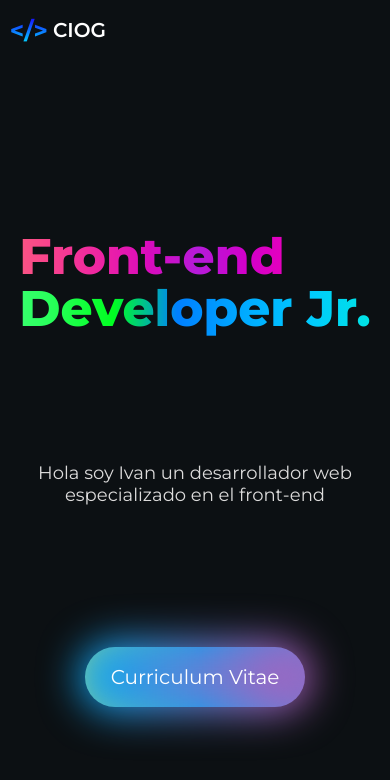
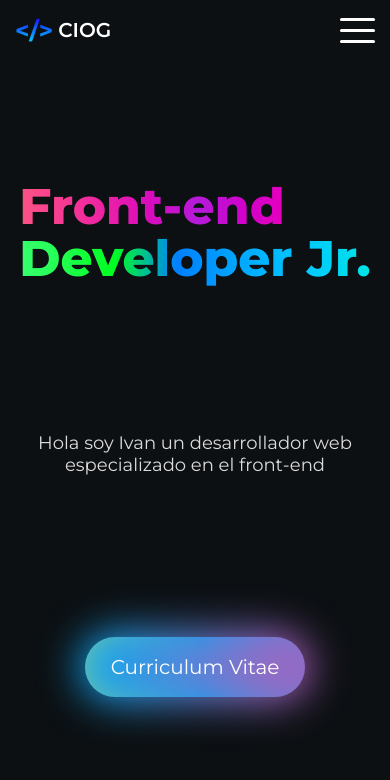
Before and after one commit to CIOG2/Portafolio, a Next.js app: page / in a window 390 px wide. Shown: the top 780 px of the page. Built offline with nearby package versions, Linux system fonts and the light colour scheme.

Commit message:
Hamburguer button ready

```diff
--- a/Components/Header/MenuHamburguer/index.tsx
+++ b/Components/Header/MenuHamburguer/index.tsx
@@ -1,12 +1,32 @@
 import Styles from './styles.module.scss';
+import { useRef, FC } from 'react'
 
-const menuHamburguer = () => {
+const MenuHamburguer = (hamburguerEfect: any) => {
+
+    const container = useRef<HTMLDivElement>(null);
+    const nombresLink = ["Sobre Mi", "Experiencia", "Contacto"]
+
+    setTimeout(() => {
+        if(container.current !== null)
+            container.current.style.right = "0%"
+    }, 10);
 
     return(
-        <div>
-
+        <div
+            ref={container}
+            className={Styles["hamburguer__menu"]}
+        >
+            {nombresLink.map((name, index) =>(
+                <a
+                    key = {index}
+                    href = "#"
+                    className = {Styles["link"]}
+                >
+                    {name}
+                </a>
+            ))}
         </div>
     )
 }
 
-export default menuHamburguer;
+export default MenuHamburguer;
--- a/Components/Header/MenuHamburguer/styles.module.scss
+++ b/Components/Header/MenuHamburguer/styles.module.scss
@@ -0,0 +1,27 @@
+.hamburguer__menu{
+    position: fixed;
+    display: flex;
+    justify-content: flex-start;
+    align-items: center;
+    flex-direction: column;
+    width: 55%;
+    height: calc(100vh - 60px);
+    background-color: rgba(12, 16, 19);
+    z-index: 5;
+    right: -56%;
+    margin-top: 60px;
+    box-shadow: -1px 5px 5px 0px white;
+    transition: all .3s;
+}
+
+.link{
+    display: flex;
+    justify-content: center;
+    align-items: center;
+    width: 100%;
+    height: 80px;
+    font-size: 2em;
+    text-shadow: 0px 0px 10px rgba(255, 255, 255, .7);
+    color: var(--text-white);
+    transition: all 1s;
+}
--- a/Components/Header/NavBar/index.tsx
+++ b/Components/Header/NavBar/index.tsx
@@ -1,48 +1,79 @@
 import Styles from './styles.module.scss';
-import { useState, useEffect } from 'react'
+import { useState, useEffect, useRef, FC } from 'react'
 
-const NavBar = () => {
+interface Props {
+    hamburguerActive: boolean;
+    setHamburguerActive: any;
+}
 
-    const [sizeWindow, setSizeWindow] = useState(false);
+const NavBar: FC<Props> = ({hamburguerActive, setHamburguerActive}) => {
 
+    const line1 = useRef<HTMLDivElement>(null);
+    const line2 = useRef<HTMLDivElement>(null);
+    const line3 = useRef<HTMLDivElement>(null);
+    const nav = useRef<HTMLElement>(null);
+    const [hamburguer, setHamburguer] = useState(true);
+
+    const menuHamburguer = () =>{
+        const L1 = line1.current;
+        const L2 = line2.current;
+        const L3 = line3.current;
+        const navbar = nav.current;
+
+        if (L1 !== null && L2 !== null && L3 !== null && navbar !== null) {
+            if (hamburguer) {
+                L1.style.transform = "rotate(40deg)";
+                L2.style.opacity = "0";
+                L3.style.transform = "rotate(-40deg)";
+                navbar.style.boxShadow = "0px 1px 5px 0px white";
+            }else{
+                L1.style.transform = "rotate(0deg)";
+                L2.style.opacity = "1";
+                L3.style.transform = "rotate(0deg)";
+                navbar.style.boxShadow = "none";
+            }
+            setHamburguer(!hamburguer);
+            setHamburguerActive(!hamburguerActive);
+        }
+    }
 
     useEffect(() => {
+        const windowsSize = () => {
+            if (window.innerWidth >= 700 && !hamburguer){
+                setHamburguer(false);
+                setHamburguerActive(false);
+                menuHamburguer();
+            }
+        }
 
-        const windowsSize = () => {
-            setSizeWindow(() => {
-                if (window.innerWidth >= 700) {
-                    return true;
-                }
-                return false;
-            });
-        }
-        windowsSize();
-
-        window.addEventListener("resize", () => {
-            windowsSize();
-        });
-
-    },[]);
+        window.addEventListener("resize", () => windowsSize());
+    });
 
 
 
     return(
-        <nav className={Styles.navbar}>
-            <div className={Styles.navbar__container_logo}>
-                <h3 className={Styles.logo__text}>
-                    <span className={Styles.logo}>
+        <nav className={Styles["navbar"]} ref={nav}>
+            <div className={Styles["navbar__container_logo"]}>
+                <h3 className={Styles["logo__text"]}>
+                    <span className={Styles["logo"]}>
                         {'</>'}
                     </span>
                     CIOG
                 </h3>
             </div>
-            {sizeWindow && (
-                <div className={Styles.navbar__container_links}>
-                    <a className={Styles.link} href="#">Experiencia</a>
-                    <a className={Styles.link} href="#">Portafolio</a>
-                    <a className={Styles.link} href="#">Contacto</a>
-                </div>
-            )}
+            <div className={Styles["navbar__container_links"]}>
+                <a className={Styles["link"]} href="#">Sobre Mi</a>
+                <a className={Styles["link"]} href="#">Experiencia</a>
+                <a className={Styles["link"]} href="#">Contacto</a>
+            </div>
+            <div
+                className={Styles["navbar__hamburguer--button"]}
+                onClick = {() => menuHamburguer()}
+            >
+                <div ref={line1} className = {Styles["hamburguer--line"]}></div>
+                <div ref={line2} className = {Styles["hamburguer--line"]}></div>
+                <div ref={line3} className = {Styles["hamburguer--line"]}></div>
+            </div>
         </nav>
     )
 }
--- a/Components/Header/NavBar/styles.module.scss
+++ b/Components/Header/NavBar/styles.module.scss
@@ -1,9 +1,15 @@
 .navbar{
+    position: fixed;
     display: flex;
     justify-content: space-between;
     align-items: center;
     width: 100%;
     height: 60px;
+    max-width: 1400px;
+    padding: 0px 15px;
+    background-color: var(--dark-color);
+    z-index: 6;
+    transition: all .270s;
 }
 
 
@@ -36,11 +42,15 @@
 
 
 .navbar__container_links{
-    display: flex;
-    align-items: center;
+    display: none;
     gap: 50px;
     width: auto;
     height: 100%;
+
+    @media (min-width: 700px) {
+        display: flex;
+        align-items: center;
+    }
 }
 
 .link{
@@ -53,3 +63,40 @@
         text-shadow: 0px 0px 10px rgba(255, 255, 255, .7);
     }
 }
+
+
+.navbar__hamburguer--button{
+    position: relative;
+    display: flex;
+    justify-content: center;
+    align-items: center;
+    flex-direction: column;
+    width: 35px;
+    height: 35px;
+    cursor: pointer;
+    user-select: none;
+
+    @media (min-width: 700px) {
+        display: none;
+    }
+}
+
+.hamburguer--line{
+    position: absolute;
+    width: 35px;
+    height: 3px;
+    background-color: var(--text-white);
+    border-radius: 10px;
+    transition: all .3s;
+
+
+    &:nth-child(1){
+        bottom: 27px;
+        transform-origin: left;
+    }
+
+    &:nth-child(3){
+        transform-origin: left;
+        top: 27px;
+    }
+}
--- a/Components/Header/index.tsx
+++ b/Components/Header/index.tsx
@@ -1,11 +1,22 @@
 import Styles from './styles.module.scss';
 import NavBar from './NavBar';
 import Title from './Title';
+import MenuHamburguer from './MenuHamburguer';
+import { useState } from 'react';
 
 const Header = () => {
+
+    const [hamburguerActive, setHamburguerActive] = useState(false);
+
     return(
         <header className={Styles['header']}>
-            <NavBar/>
+            <NavBar
+                hamburguerActive = {hamburguerActive}
+                setHamburguerActive = {setHamburguerActive}
+            />
+            {hamburguerActive && (
+                <MenuHamburguer/>
+            )}
             <section className={Styles['header__section']}>
                 <Title/>
                 <div className={Styles['section__container']}>
--- a/Components/Header/styles.module.scss
+++ b/Components/Header/styles.module.scss
@@ -1,9 +1,10 @@
 .header{
+    position: relative;
     display: flex;
     justify-content: space-between;
     align-items: center;
     flex-direction: column;
-    width: 95%;
+    width: 100%;
     height: 100vh;
     max-width: 1400px;
     min-height: 450px;
```
